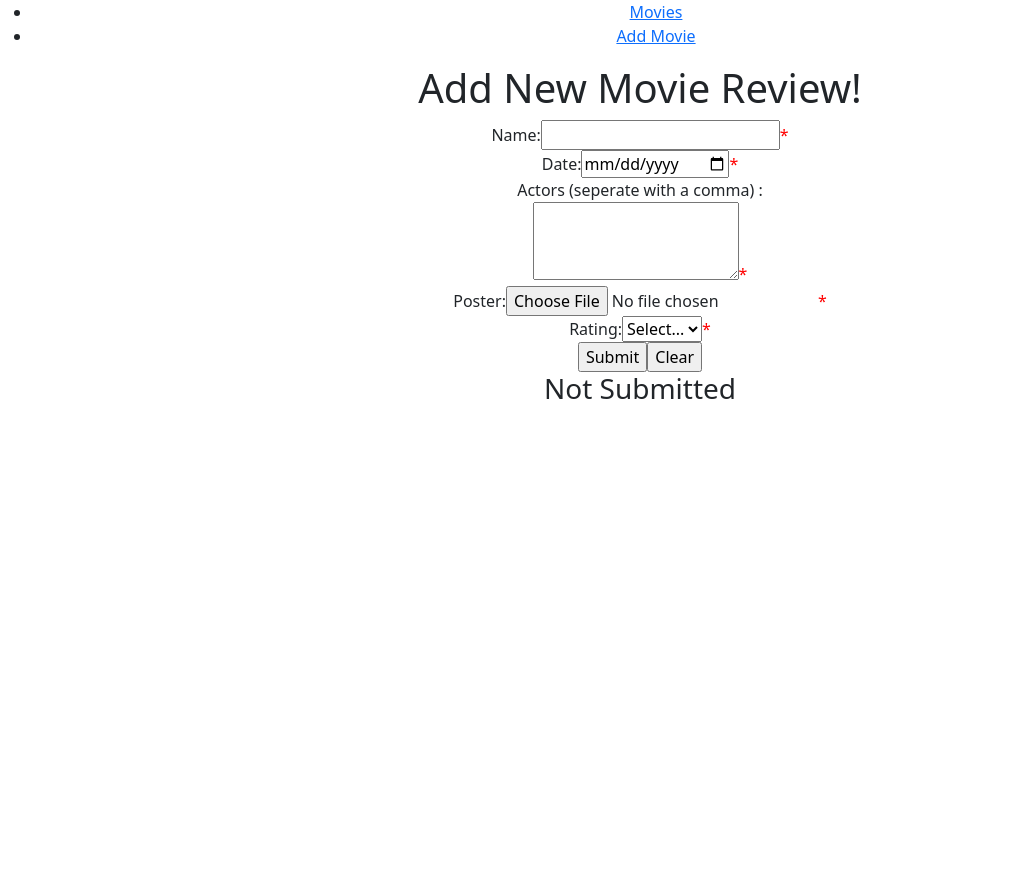
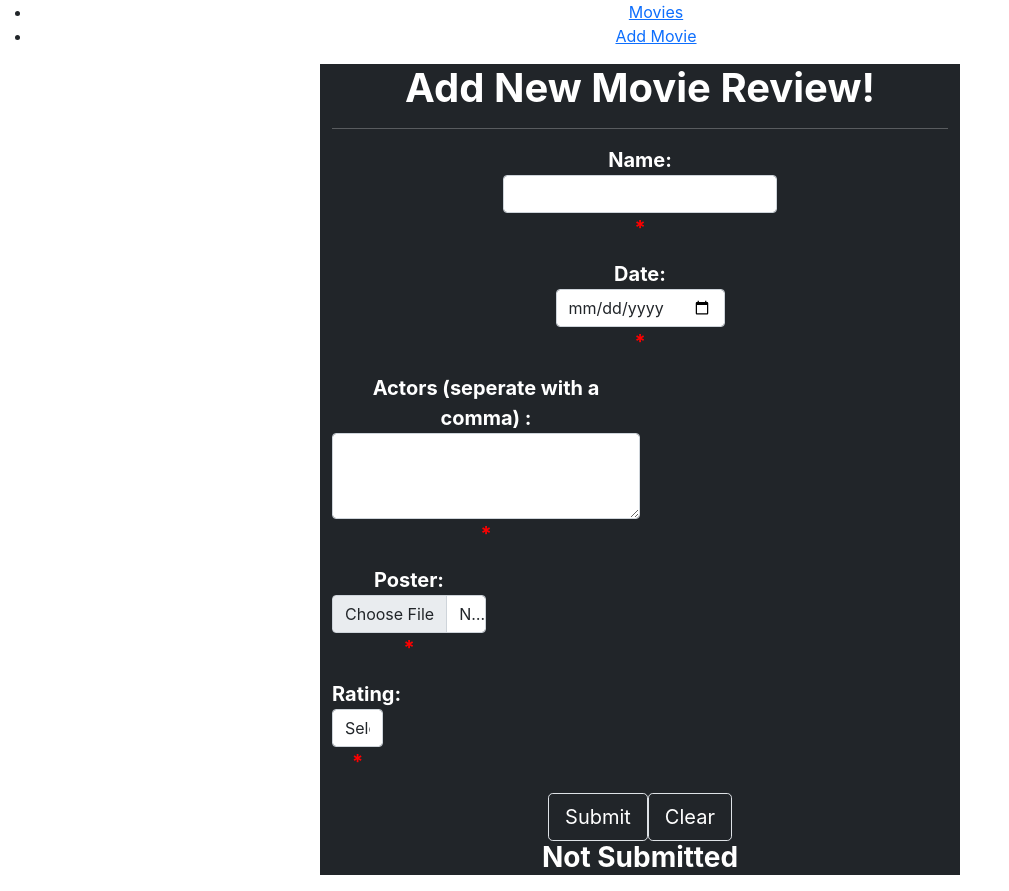
Before and after one commit to Venombane/movie-review-app, a React (Create React App) app in the folder movie-react-app/: page /FormPage in a window 1280 px wide. Shown: the whole page, without its empty margins (0-1009 px from the left). Before the commit the page ends 800 px from the top, so only its background shows below. Built offline with nearby package versions, Linux system fonts and the light colour scheme; no server answers.

Commit message:
Fixed Movie Not Displaying
Fixed the movie not displaying on page reload and added some bootstrap

```diff
--- a/movie-react-app/src/App.js
+++ b/movie-react-app/src/App.js
@@ -7,8 +7,6 @@ import { MovieList } from './pages/Movies';
 import { PageForm } from './pages/FormPage';
 import NavBar from './NavBar';
 import './App.css';
-import {Button} from "react-bootstrap";
-import "bootstrap/dist/css/bootstrap.min.css";
 
 const App = () => {
   const [movies, setMovies] = useState(null);
@@ -21,7 +19,7 @@ const App = () => {
     }
     fetchData();
   }, [])
-
+  console.log(movies);
   return (
     <Router>
       <div className="App">
--- a/movie-react-app/src/NavBar.js
+++ b/movie-react-app/src/NavBar.js
@@ -2,14 +2,16 @@ import React from "react";
 import { Link } from "react-router-dom";
 
 const NavBar = () => (
-    <nav bg="light">
+    <nav>
         <ul>
+            <div>
                 <li>
                     <Link to="/">Movies</Link>
                 </li>
                 <li>
                     <Link to="/FormPage">Add Movie</Link>
                 </li>
+            </div>
         </ul>
     </nav>
 );
--- a/movie-react-app/src/index.js
+++ b/movie-react-app/src/index.js
@@ -1,3 +1,4 @@
+import 'bootstrap/dist/css/bootstrap.min.css';
 import React from 'react';
 import ReactDOM from 'react-dom/client';
 import './index.css';
--- a/movie-react-app/src/pages/FormPage.js
+++ b/movie-react-app/src/pages/FormPage.js
@@ -5,42 +5,44 @@ const $ = selector => document.querySelector(selector);
 export function PageForm({movies = [], setMovies = f => f }) {
 
   return (
-    <>
-      <h1>Add New Movie Review!</h1>
-      <form name="movie-review">
-        <div>
+    <div className='container bg-dark w-50'>
+      <div className='bg-dark'>
+        <h1 className='mb-3 text-white text-center fw-bold'>Add New Movie Review!</h1>
+        <hr className="text-white"></hr>
+        <form action="" method="POST" className='form-horizontal'>
+          <div className='mb-3 col-md-12 text-white fw-bold fs-5'>
             <label>
               Name:
-            <input type="text" name="movieName" id="name" />
+              <input className='form-control' type="text" name="movieName" id="name" />
               <span style={{color: 'red'}}>*</span>
             </label>
           </div>
 
-        <div>
+          <div className='mb-3 col-md-12 text-white fw-bold fs-5'>
             <label>
               Date:
-            <input type="date" name="date" id="date" />
+              <input className='form-control' type="date" name="date" id="date" />
               <span style={{color: 'red'}}>*</span>
             </label>
           </div>
 
-        <div>
+          <div className='mb-3 col-md-6 text-white fw-bold fs-5'>
             <div>
               <label>Actors (seperate with a comma) : </label>
             </div>
-          <textarea id="actors" rows="3" name="actors"></textarea>
+            <textarea className='form-control' id="actors" rows="3" name="actors"></textarea>
             <span style={{color: 'red'}}>*</span>
           </div>
 
-        <div>
+          <div className='mb-3 col-md-3 text-white fw-bold fs-5'>
             <label>Poster: </label>
-          <input type="file" name="posters" id="posters"></input>
+            <input className='form-control' type="file" name="posters" id="posters"></input>
             <span style={{color: 'red'}}>*</span>
           </div>
 
-        <div>
+          <div className='mb-3 col-md-1 text-white fw-bold fs-5'>
             <label>Rating: </label>
-          <select defaultValue="" name="rating" id="rating">
+            <select className='form-control' defaultValue="" name="rating" id="rating">
               <option value="" disabled hidden>Select...</option>
               <option value="10">10</option>
               <option value="9">9</option>
@@ -55,11 +57,12 @@ export function PageForm({movies = [], setMovies = f => f }) {
             </select>
             <span style={{color: 'red'}}>*</span>
           </div>
-        <input type="button" id="btnsubmit" value="Submit" onClick={ProcessEntries} ></input>
-        <input type="button" id="clear" value="Clear" onClick={resetForm} ></input>
-        <h3 id="submitted">Not Submitted</h3>
+          <input className='btn btn-dark btn-lg border border-1' type="button" id="btnsubmit" value="Submit" onClick={ProcessEntries} ></input>
+          <input className='btn btn-dark btn-lg border border-1' type="button" id="clear" value="Clear" onClick={resetForm} ></input>
+          <h3 className='mb-3 text-white text-center fw-bold' id="submitted">Not Submitted</h3>
         </form>
-    </>
+      </div>
+    </div>
   );
 
 
@@ -116,7 +119,13 @@ export function PageForm({movies = [], setMovies = f => f }) {
       var myHeaders = new Headers();
       myHeaders.append("Content-Type", "application/json");
 
-      var raw = JSON.stringify({newObject});
+      var raw = JSON.stringify({
+        "name": name.value,
+        "date": date.value,
+        "actors": actorList,
+        "poster": posters.value,
+        "rating": rating.value
+      });
 
       var requestOptions = {
         method: 'POST',
--- a/movie-react-app/src/pages/Movies.js
+++ b/movie-react-app/src/pages/Movies.js
@@ -3,24 +3,25 @@ import React from "react";
 export function MovieList( {movies = [], setMovies = f => f }) {
     if(movies === null || movies === undefined )
         return <h2>No movies available</h2>;
-
     return (
         <>
         {
+
         movies.map((movie, i) => {
-
             return (
                 <>
-                <div>
-                    <h2>{i + 1}.{movie.name}</h2>
+                <div className='container bg-dark w-50'>
+                    <h2 className='mb-3 text-white text-center fw-bold'>{i + 1}. {movie.name}</h2>
                     <img src={movie.poster} alt={movie.name} height="300" width="200"></img>
-                    <h3>{movie.date}</h3>
-                    <h3>{movie.actors}</h3>
-                    <h3>Rating: {movie.rating}</h3>
+                    <h3 className='mb-3 text-white text-center fw-bold'>{movie.date}</h3>
+                    <h3 className='mb-3 text-white text-center fw-bold'>{movie.actors}</h3>
+                    <h3 className='mb-3 text-white text-center fw-bold'>Rating: {movie.rating}</h3>
 
-                    <button onClick= { (e) => {
+                    <button className='btn btn-dark btn-lg border border-1' onClick= { (e) => {
                         const name = e.currentTarget.parentElement.firstChild.lastChild.textContent;
                         const movieResult = movies.filter(movie => movie.name !== name);
+                        setMovies(movieResult);
+
                         var myHeaders = new Headers();
                         myHeaders.append("Content-Type", "application/json");
 
@@ -39,11 +40,11 @@ export function MovieList( {movies = [], setMovies = f => f }) {
                             .then(response => response.text())
                             .then(result => console.log(result))
                             .catch(error => console.log('error', error));
-                        setMovies(movieResult);
+
 
                     }} >Delete</button>
 
-                    <hr></hr>
+                    <hr className="text-white"></hr>
                 </div>
                 </>
             )
```
Also changed, not shown: 1 other file (tests, documents, lock files or other folders). Lines whose indentation alone changed are shown as unchanged.
